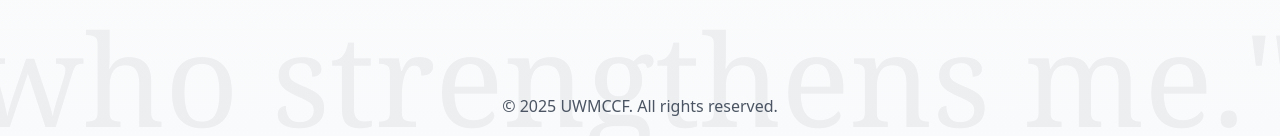
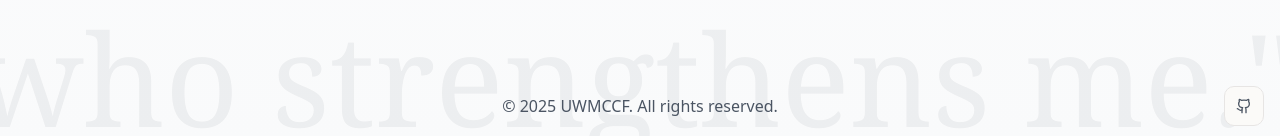
Before and after one commit to TonyxSun/uwmccf, a React (Vite) app: page / in a window 1280 px wide. Shown: the part 658-794 px from the top of the page. Built offline with nearby package versions, Linux system fonts and the light colour scheme.

Commit message:
feat: Add GitHub link
Adds a GitHub link with an icon to the bottom right of the page.

```diff
--- a/src/pages/Index.tsx
+++ b/src/pages/Index.tsx
@@ -1,5 +1,5 @@
 import { useState, useEffect } from "react";
-import { Instagram, Mail } from "lucide-react";
+import { Instagram, Mail, Github } from "lucide-react";
 import { Button } from "@/components/ui/button";
 import { ThemeToggle } from "@/components/ThemeToggle";
 import BibleVerseBackground from "@/components/BibleVerseBackground";
@@ -144,8 +144,24 @@ const Index = () => {
         </div>
       </main>
 
-      <footer className="w-full py-6 text-center text-gray-600 dark:text-gray-400 z-10">
+      <footer className="w-full py-6 text-center text-gray-600 dark:text-gray-400 z-10 relative">
         <p>&copy; {new Date().getFullYear()} UWMCCF. All rights reserved.</p>
+
+        {/* GitHub Link */}
+        <a
+          href="https://github.com/TonyxSun/uwmccf"
+          target="_blank"
+          rel="noopener noreferrer"
+          className="absolute bottom-4 right-4"
+        >
+          <Button
+            variant="outline"
+            size="icon"
+            className="text-gray-600 dark:text-gray-400 hover:bg-gray-100 dark:hover:bg-gray-800"
+          >
+            <Github className="h-5 w-5" />
+          </Button>
+        </a>
       </footer>
     </div>
   );
```
